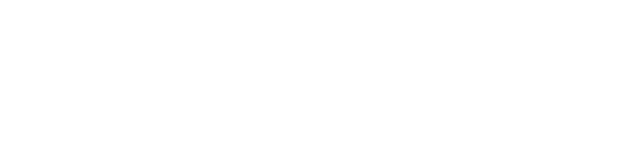
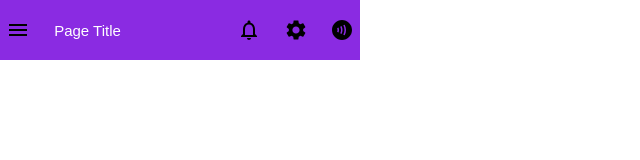
Before and after one commit to Christiano0407/Grid_Flex, a website: page src/html/index.html in a window 1280 px wide. Shown: the whole page, without its empty margins (0-640 px from the left). Drawn offline with Linux system fonts and the light colour scheme.

Commit message:
practice-grid

```diff
--- a/src/css/style.css
+++ b/src/css/style.css
@@ -106,3 +106,35 @@ img {
     display: flex;
     align-items: center;
 } */
+
+/* GRID */
+
+.nav {
+    display: grid;
+    grid-template-columns: repeat(8, 1fr);
+    gap: 10px;
+    width: 360px;
+    height: 60px;
+    background-color: blueviolet;
+}
+.item {
+    align-self: center;
+    justify-self: center;
+}
+.nav__item--1 {
+    grid-column: 1;
+}
+.nav__item--2 {
+    color: white;
+    font-size: 15px;
+    grid-column: span 2;
+}
+.nav__item--3 {
+    grid-column: 6;
+}
+.nav__item--4 {
+    grid-column: 7;
+}
+.nav__item--5 {
+    grid-column: 8;
+}
--- a/src/html/index.html
+++ b/src/html/index.html
@@ -39,6 +39,18 @@
             </section>
         </div> -->
 
+    <!--     grid -->
+    <section class="container">
+        <nav class="nav">
+           <img class="nav__item--1 item" src="../assets/icons/menu-24px.svg" alt="">
+           <p class="nav__item--2 item">Page Title</p>
+           <img class="nav__item--3 item" src="../assets/icons/notifications_none-24px.svg" alt="">
+           <img class="nav__item--4 item" src="../assets/icons/settings-24px.svg" alt="">
+           <img class="nav__item--5 item" src="../assets/icons/contactless-24px.svg" alt="">
+        </nav>
+
+    </section>
+
     </main>
 </body>
 </html>
```
